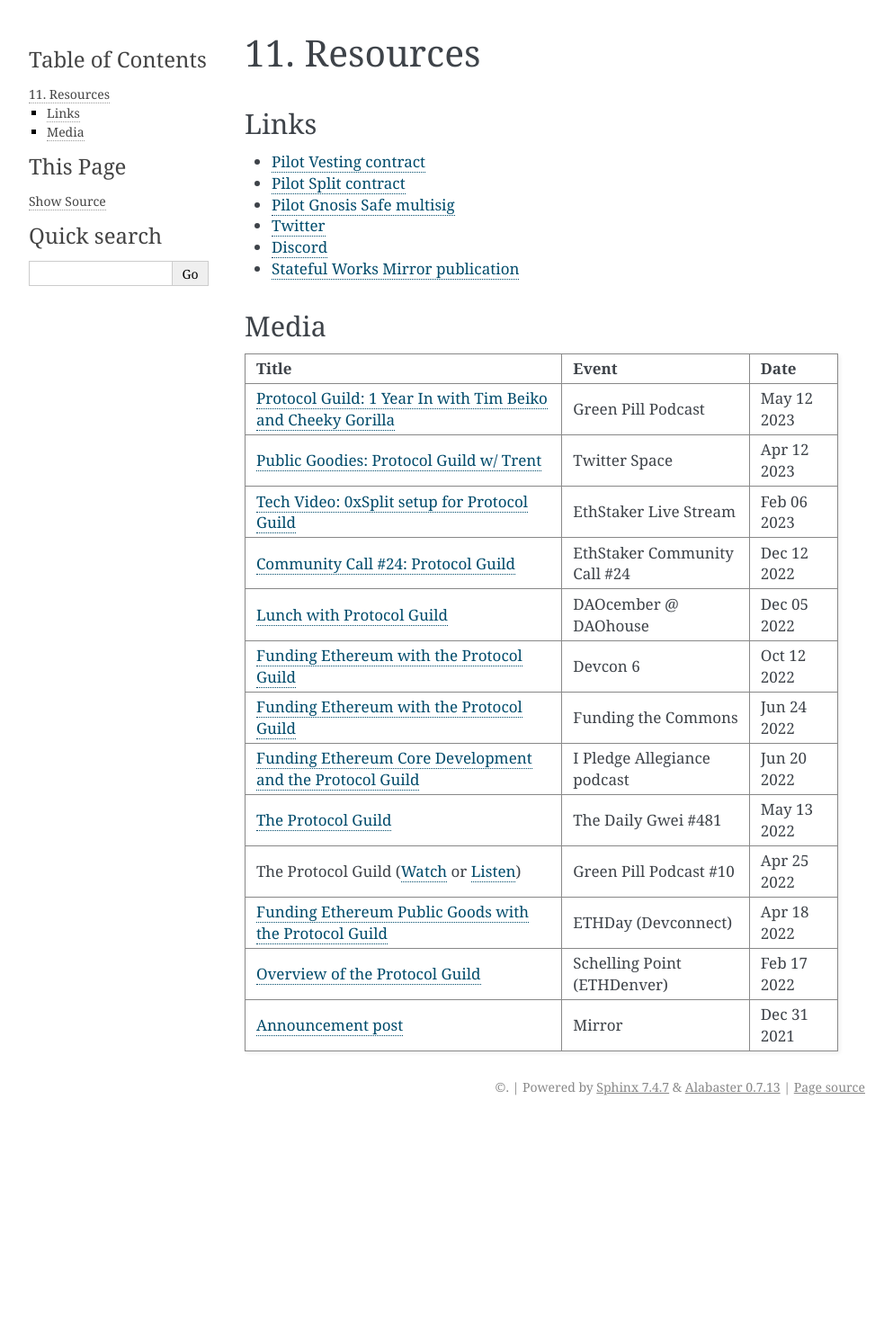
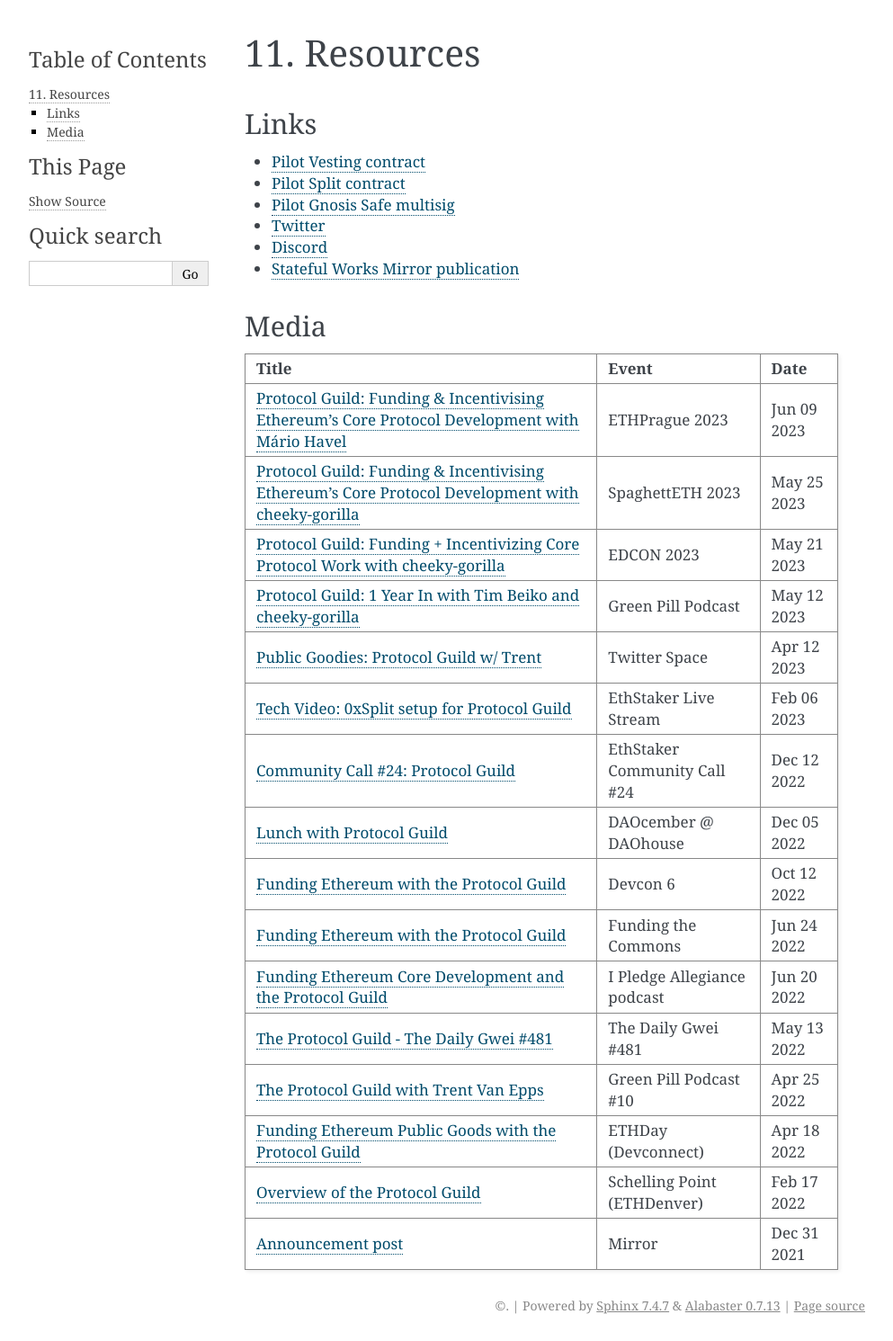
Before and after one commit to protocolguild/documentation, a Sphinx documentation site: the page built from docs/11-resources.md, in a window 1280 px wide. Shown: the whole page at 90% size, without its empty margins (148-1141 px from the left). Built offline with Sphinx 7.4.7, drawn with Linux system fonts in a browser that asks for light colours; before the commit the page ends 1248 px from its top, so only the background shows below that.

Commit message:
Update 11-resources.md
Added three new presentations, changed title of some old presentations to mirror the title from the source

```diff
--- a/docs/11-resources.md
+++ b/docs/11-resources.md
@@ -13,7 +13,10 @@
 
 | Title | Event | Date |
 |:----|:----|:----|
-| [Protocol Guild: 1 Year In with Tim Beiko and Cheeky Gorilla](https://youtu.be/4_Z0TAoDae4) | Green Pill Podcast | May 12 2023 |
+| [Protocol Guild: Funding & Incentivising Ethereum's Core Protocol Development with Mário Havel](https://youtu.be/HT-BKtT73yI) | ETHPrague 2023 | Jun 09 2023 |
+| [Protocol Guild: Funding & Incentivising Ethereum's Core Protocol Development with cheeky-gorilla](https://live.spaghett-eth.com/session/sessionprotocolguildfundingandincentivisingethereumscoreprotocoldevelopment) | SpaghettETH 2023 | May 25 2023 |
+| [Protocol Guild: Funding + Incentivizing Core Protocol Work with cheeky-gorilla](https://youtu.be/ZhopXK6haL8) |  EDCON 2023 | May 21 2023 |
+| [Protocol Guild: 1 Year In with Tim Beiko and cheeky-gorilla](https://youtu.be/4_Z0TAoDae4) | Green Pill Podcast | May 12 2023 |
 | [Public Goodies: Protocol Guild w/ Trent](https://twitter.com/i/spaces/1lDxLnapyBwGm) | Twitter Space | Apr 12 2023 |
 | [Tech Video: 0xSplit setup for Protocol Guild](https://www.youtube.com/watch?v=-KbH359Ek58) | EthStaker Live Stream | Feb 06 2023 |
 | [Community Call #24: Protocol Guild](https://youtu.be/WEZfDnHxRAk) | EthStaker Community Call #24 | Dec 12 2022 |
@@ -21,8 +24,8 @@
 | [Funding Ethereum with the Protocol Guild](https://youtu.be/hSgJiZQ70k8) | Devcon 6 | Oct 12 2022 |
 | [Funding Ethereum with the Protocol Guild](https://www.youtube.com/watch?v=UVN97qA4gBs&list=PLhuBigpl7lqvMt8d7h4sbCmra9KbFmAdg) | Funding the Commons | Jun 24 2022 |
 | [Funding Ethereum Core Development and the Protocol Guild](https://anchor.fm/i-pledge-allegiance/episodes/Trent-Van-Epps-and-Tim-Beiko---Funding-Ethereum-Core-Development-and-the-Protocol-Guild-e1k26qh) | I Pledge Allegiance podcast | Jun 20 2022 |
-| [The Protocol Guild](https://thedailygwei.substack.com/p/the-protocol-guild-the-daily-gwei?s=w) | The Daily Gwei #481 | May 13 2022 |
-| The Protocol Guild ([Watch](https://www.youtube.com/watch?v=VjE9a9COahc) or [Listen](https://availableon.com/greenpill)) | Green Pill Podcast #10 | Apr 25 2022 |
+| [The Protocol Guild - The Daily Gwei #481](https://thedailygwei.substack.com/p/the-protocol-guild-the-daily-gwei?s=w) | The Daily Gwei #481 | May 13 2022 |
+| [The Protocol Guild with Trent Van Epps](https://www.youtube.com/watch?v=VjE9a9COahc) | Green Pill Podcast #10 | Apr 25 2022 |
 | [Funding Ethereum Public Goods with the Protocol Guild](https://www.youtube.com/watch?v=Bhx7advbPLE) | ETHDay (Devconnect) | Apr 18 2022 |
 | [Overview of the Protocol Guild](https://www.youtube.com/watch?v=5EPRYXYQaIg) | Schelling Point (ETHDenver) | Feb 17 2022 |
 | [Announcement post](https://stateful.mirror.xyz/mEDvFXGCKdDhR-N320KRtsq60Y2OPk8rHcHBCFVryXY) | Mirror | Dec 31 2021 |
```
